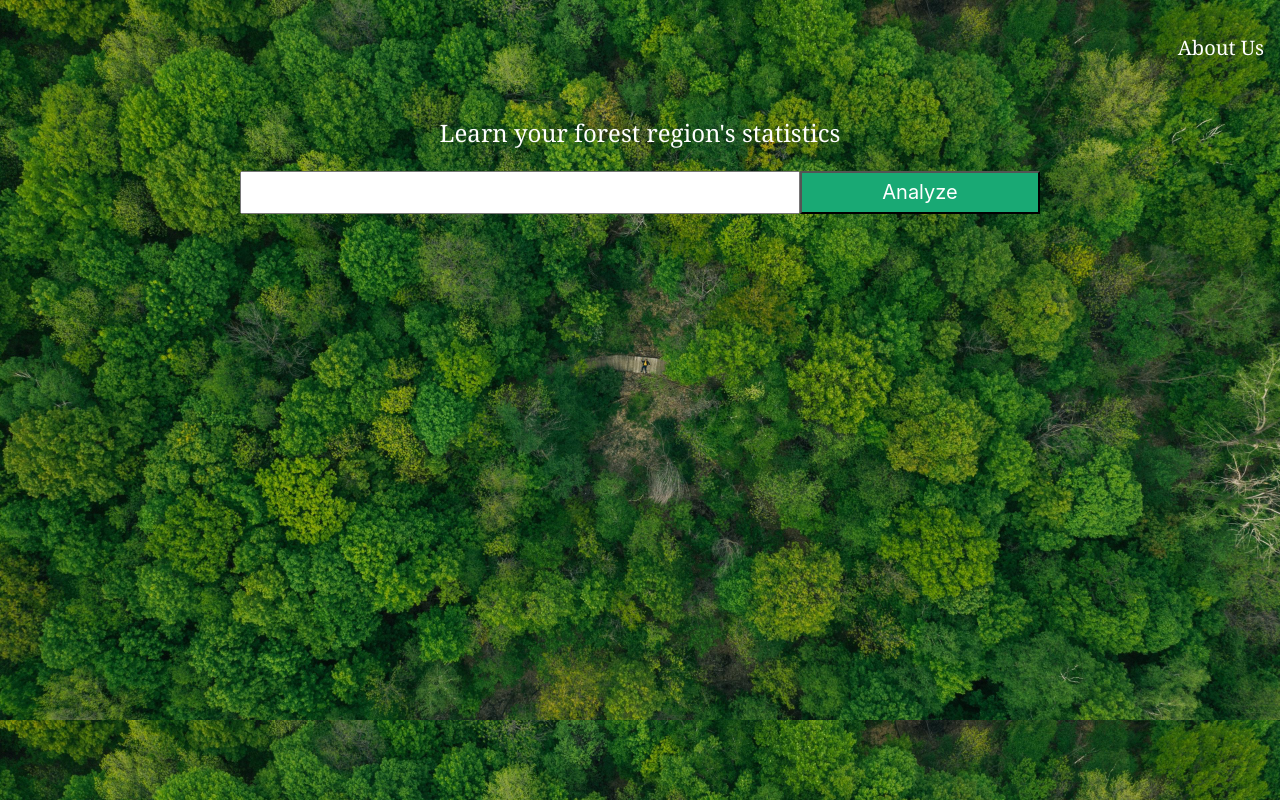
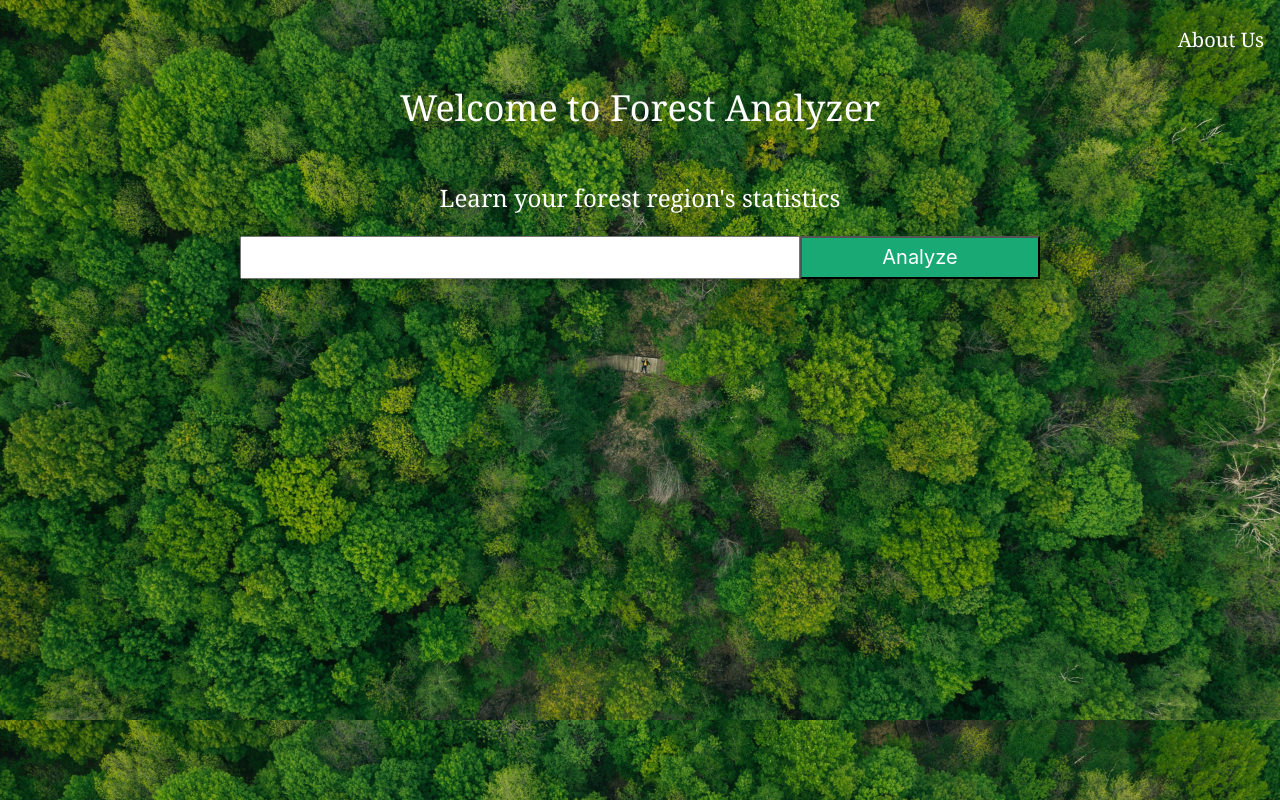
Before and after one commit to tanvi2104/SIH-Project, a React (Create React App) app in the folder sih/: page / in a window 1280 px wide. Built offline with nearby package versions, Linux system fonts and the light colour scheme.

Commit message:
did little bit

```diff
--- a/sih/package.json
+++ b/sih/package.json
@@ -9,8 +9,10 @@
     "particles-bg": "^2.5.5",
     "react": "^18.2.0",
     "react-dom": "^18.2.0",
+    "react-router-dom": "^6.16.0",
     "react-scripts": "5.0.1",
     "react-tilt": "^1.0.2",
+    "styled-components": "^6.0.8",
     "tachyons": "^4.12.0",
     "web-vitals": "^2.1.4"
   },
--- a/sih/src/App.js
+++ b/sih/src/App.js
@@ -1,22 +1,43 @@
 import React, { Component } from 'react';
 import Navigation from "./components/Navigation/Navigation";
+//import AboutUs from "./components/AboutUs/AboutUs";
+import Rank from "./components/Rank/Rank";
 import ImageLinkForm from "./components/ImageLinkForm/ImageLinkForm";
 import './App.css';
 
 class App extends Component{
-  constructor(){
+  constructor()
+  {
     super();
+    this.state={
+      input:'',
+      route:'signin'
+    }
   }
 
+  onInputchange =(event)=>{
+      console.log(event.target.value);
+  }
+
+  onButtonSubmit = () => {
+    console.log('click');
+  }
+
+  onRouteChange= () =>{
+    this.setState({route:'home'});
+  }
   render(){
     return (
       <div className="App">
         <div>
           <Navigation />
-          <ImageLinkForm />
+          <Rank />
+          <ImageLinkForm
+          onInputchange={this.onInputChange}
+          onButtonSubmit={this.onButtonSubmit}
+          />
         </div>
       </div>
-
     );
   }
 }
--- /dev/null
+++ b/sih/src/components/AboutUs/AboutUs.js
@@ -0,0 +1,14 @@
+import React from 'react';
+
+const AboutUs = () => {
+	return (
+		 <div>
+            <h1>
+                About Us
+This website is made to help the indian coal industry take better care of their mining environment
+            </h1>
+        </div>
+	);
+}
+
+export default AboutUs;
--- a/sih/src/components/ImageLinkForm/ImageLinkForm.js
+++ b/sih/src/components/ImageLinkForm/ImageLinkForm.js
@@ -1,16 +1,19 @@
 import React from 'react';
 import './ImageLinkForm.css';
 
-const ImageLinkForm = () => {
+const ImageLinkForm = ({ onInputchange, onButtonSubmit }) => {
 	return (
 		<div >
-			<p className='f3 white athelas'>
+			<p className='f3 white athelas pt3'>
 				{`Learn your forest region's statistics`}
 			</p>
 			<div className='center'>
-				<div className='form center'>
-					<input className='f4 pa2 w-70 center' type='text' />
-					<button className='w-30 grow f4 link ph3 pv2 dib white bg-green'>Analyze</button>
+				<div className='form center shadow-5 '>
+					<input className='f4 pa2 w-70 center' type='text' onChange={onInputchange} />
+					<button className='w-30 grow f4 link ph3 pv2 dib white bg-green'
+					onClick={onButtonSubmit}>
+					Analyze
+					</button>
 				</div>
 			</div>
 		</div>
--- a/sih/src/components/Navigation/Navigation.js
+++ b/sih/src/components/Navigation/Navigation.js
@@ -3,7 +3,7 @@ import React from 'react';
 const Navigation = () => {
 	return (
 		<nav style={{display: 'flex', justifyContent: 'flex-end'}}>
-			<p className='pa1 f4 link dim white pa3 pointer athelas'>About Us</p>
+			<p className='pt2 f4 link dim white pa3 pointer athelas'>About Us</p>
 		</nav>
 	);
 }
--- /dev/null
+++ b/sih/src/components/Rank/Rank.js
@@ -0,0 +1,13 @@
+import React from 'react';
+
+const Rank = () => {
+	return (
+		<div >
+			<div className='center athelas white f2 pb3'>
+				{` Welcome to Forest Analyzer `}
+			</div>
+		</div>
+	);
+}
+
+export default Rank;
```
Also changed, not shown: 1 other file (tests, documents, lock files or other folders).
